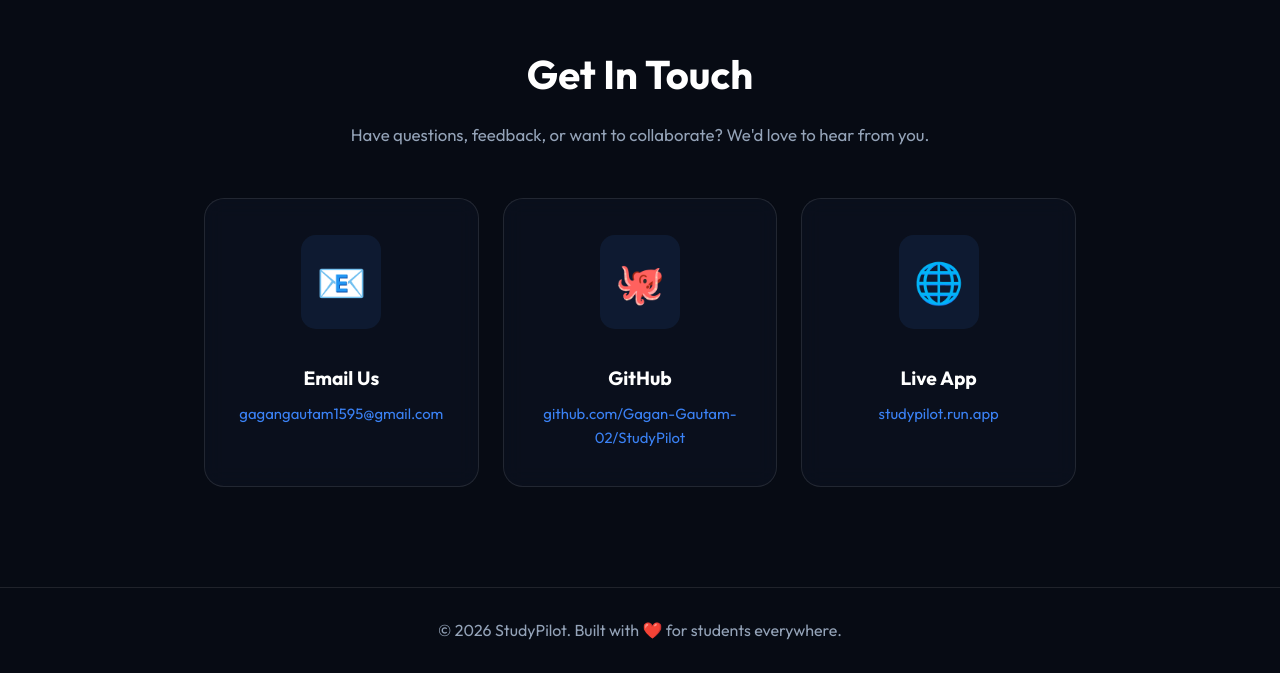
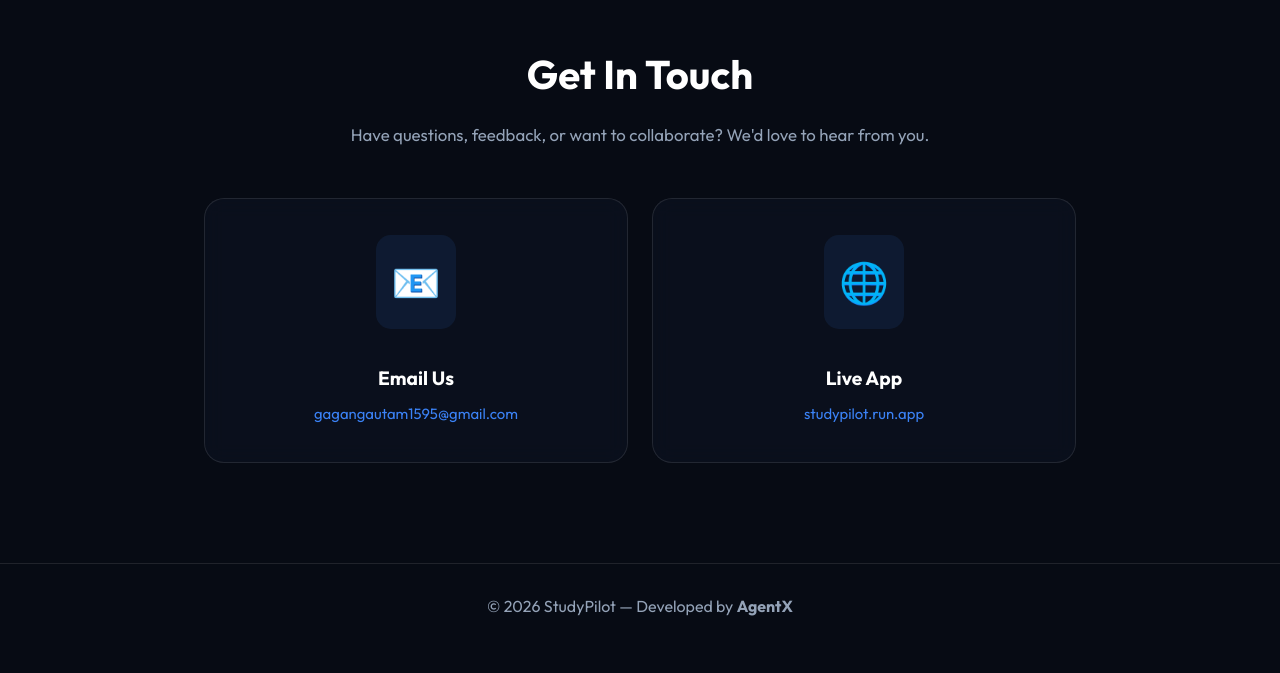
Before and after one commit to Gagan-Gautam-02/StudyPilot, a plain HTML site: page app/static/index.html in a window 1280 px wide. Shown: the part 2019-2692 px from the top of the page. After the commit the page ends 2668 px from the top, so only its background shows below. Drawn offline with Linux system fonts and the light colour scheme.

Commit message:
Feat: Scroll reveal animation on cards, remove GitHub contact, footer rebrand

```diff
--- a/app/static/index.html
+++ b/app/static/index.html
@@ -100,11 +100,6 @@
                 <p><a href="mailto:gagangautam1595@gmail.com">gagangautam1595@gmail.com</a></p>
             </div>
             <div class="contact-card">
-                <div class="card-icon">🐙</div>
-                <h3>GitHub</h3>
-                <p><a href="https://github.com/Gagan-Gautam-02/StudyPilot" target="_blank">github.com/Gagan-Gautam-02/StudyPilot</a></p>
-            </div>
-            <div class="contact-card">
                 <div class="card-icon">🌐</div>
                 <h3>Live App</h3>
                 <p><a href="https://studypilot-445634431006.europe-west1.run.app" target="_blank">studypilot.run.app</a></p>
@@ -114,8 +109,28 @@
 
     <!-- Footer -->
     <footer>
-        <p>&copy; 2026 StudyPilot. Built with ❤️ for students everywhere.</p>
+        <p>&copy; 2026 StudyPilot &mdash; Developed by <strong>AgentX</strong></p>
     </footer>
 
+    <!-- Scroll animation for feature cards -->
+    <script>
+        const observer = new IntersectionObserver((entries) => {
+            entries.forEach((entry, i) => {
+                if (entry.isIntersecting) {
+                    // Stagger each card slightly
+                    const delay = entry.target.dataset.delay || 0;
+                    setTimeout(() => {
+                        entry.target.classList.add('visible');
+                    }, delay);
+                    observer.unobserve(entry.target);
+                }
+            });
+        }, { threshold: 0.15 });
+
+        document.querySelectorAll('.card, .contact-card').forEach((card, i) => {
+            card.dataset.delay = i * 100;
+            observer.observe(card);
+        });
+    </script>
 </body>
 </html>
--- a/app/static/landing.css
+++ b/app/static/landing.css
@@ -185,11 +185,22 @@
     backdrop-filter: blur(10px);
     padding: 40px 30px;
     border-radius: 20px;
-    transition: transform 0.3s ease;
+    transition: transform 0.3s ease, box-shadow 0.3s ease, opacity 0.6s ease, translate 0.6s ease;
+
+    /* Scroll animation — start hidden */
+    opacity: 0;
+    translate: 0 40px;
+}
+
+/* Card visible state (added by JS on scroll) */
+.card.visible {
+    opacity: 1;
+    translate: 0 0;
 }
 
 .card:hover {
     transform: translateY(-10px);
+    box-shadow: 0 20px 40px rgba(59,130,246,0.1);
 }
 
 .card-icon {
@@ -231,11 +242,21 @@
     padding: 36px 28px;
     border-radius: 20px;
     text-align: center;
-    transition: transform 0.3s ease;
+    transition: transform 0.3s ease, box-shadow 0.3s ease, opacity 0.6s ease, translate 0.6s ease;
+
+    /* Scroll animation — start hidden */
+    opacity: 0;
+    translate: 0 40px;
+}
+
+.contact-card.visible {
+    opacity: 1;
+    translate: 0 0;
 }
 
 .contact-card:hover {
     transform: translateY(-6px);
+    box-shadow: 0 16px 36px rgba(59,130,246,0.1);
 }
 
 .contact-card h3 {
```
